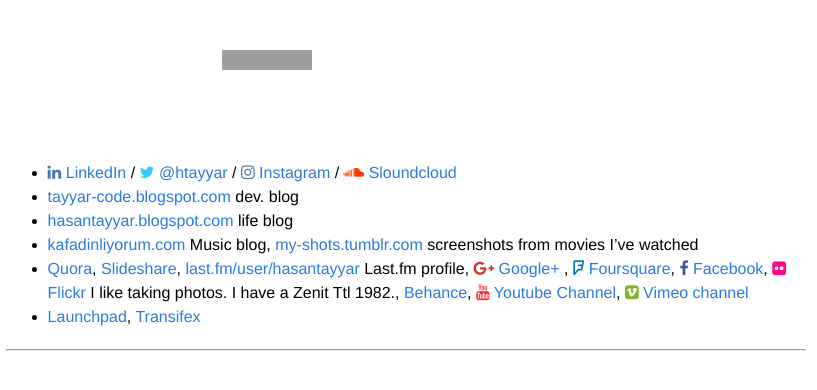
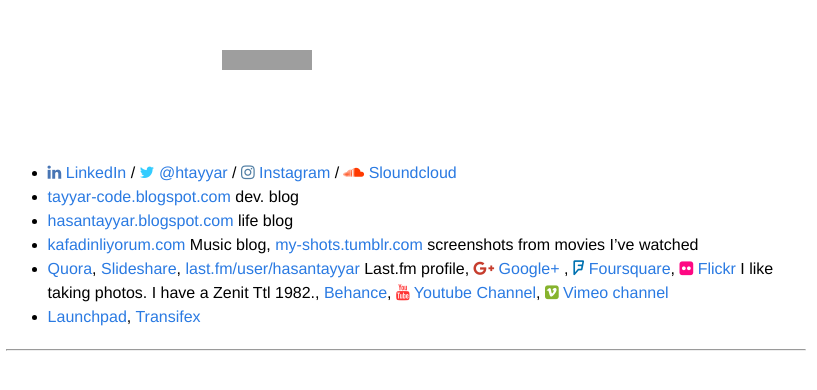
Before and after one commit to hasantayyar/hasantayyar.net, a Jekyll site: the page built from about.md, in a window 1280 px wide and 900 px high, scrolled down 693 px, cut to the strip 0-431 px from the top of the window. Shown: the top 390 px of the strip, without its empty margins (234-1051 px from the left). Built offline with Jekyll 4.4.1, drawn with Linux system fonts in a browser that asks for light colours; nearby versions of some CDN libraries; some web fonts are replaced; Markdown is read by kramdown in place of the engine named in the settings; grey boxes are pictures that could not be loaded.

Commit message:
Update about.md

```diff
--- a/about.md
+++ b/about.md
@@ -21,7 +21,7 @@
 - [tayyar-code.blogspot.com][blog1] dev. blog
 - [hasantayyar.blogspot.com][blog2] life blog
 - [kafadinliyorum.com][music-blog] Music blog, [my-shots.tumblr.com][tumblr2] screenshots from movies I've watched
-- [Quora][quora], [Slideshare][slideshare], [last.fm/user/hasantayyar](http://last.fm/user/hasantayyar) Last.fm profile, [<span class="fa fa-google-plus" style="color:#C63D2D"></span>  Google+][plus] , [<span class="fa fa-foursquare" style="color:#0072b1"></span> Foursquare][fq], [<span class="fa fa-facebook" style="color:#3B5998"></span> Facebook][face], [<span class="fa fa-flickr" style="color:#FE0883"></span> Flickr][flickr]  I like taking photos.  I have a Zenit Ttl 1982., [Behance][behance], <span class="fa fa-youtube" style="color:#FF3333"></span> [Youtube Channel][yt], <span class="fa fa-vimeo-square" style="color:#86B32D"></span>  [Vimeo channel][vimeo]
+- [Quora][quora], [Slideshare][slideshare], [last.fm/user/hasantayyar](http://last.fm/user/hasantayyar) Last.fm profile, [<span class="fa fa-google-plus" style="color:#C63D2D"></span>  Google+][plus] , [<span class="fa fa-foursquare" style="color:#0072b1"></span> Foursquare][fq], [<span class="fa fa-flickr" style="color:#FE0883"></span> Flickr][flickr]  I like taking photos.  I have a Zenit Ttl 1982., [Behance][behance], <span class="fa fa-youtube" style="color:#FF3333"></span> [Youtube Channel][yt], <span class="fa fa-vimeo-square" style="color:#86B32D"></span>  [Vimeo channel][vimeo]
 - [Launchpad](https://launchpad.net/~hasantayyar), [Transifex](https://www.transifex.com/user/profile/hasantayyar/)
 
 <hr>
```
